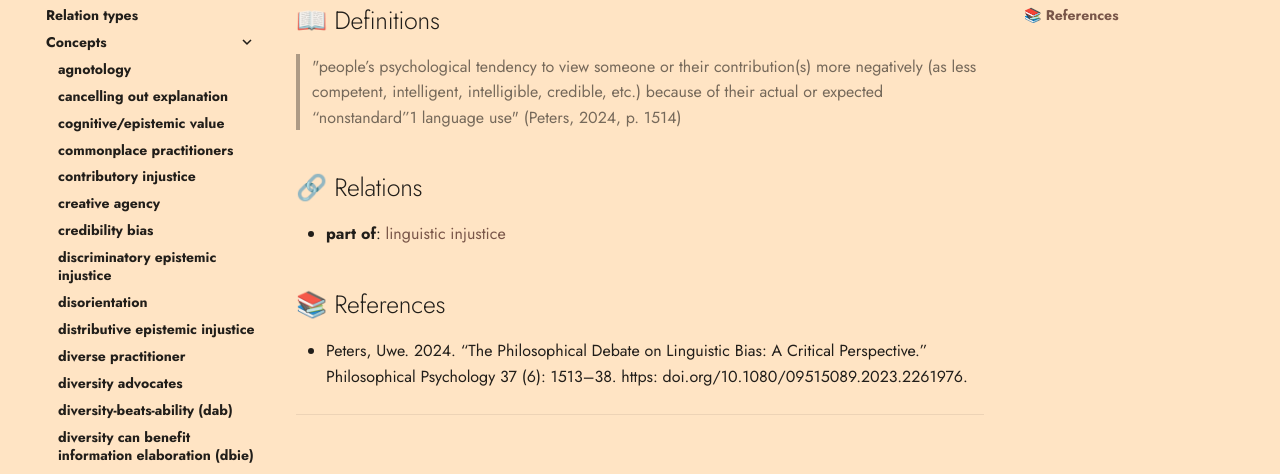
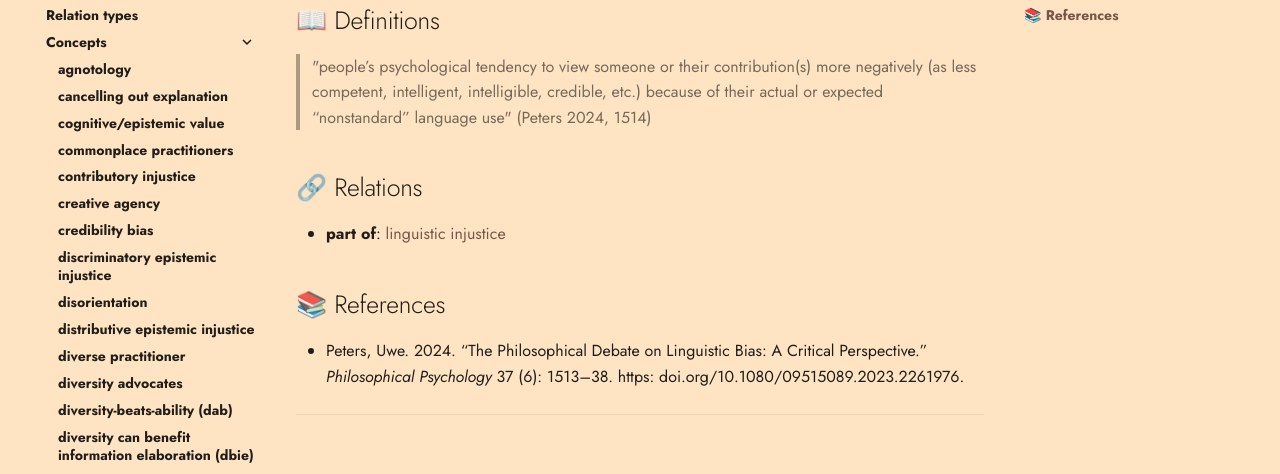
Before and after one commit to conceptcartography/conceptcartography, an MkDocs documentation site: the page built from docs/concepts/linguistic-bias.md, in a window 1280 px wide. Shown: the part 177-651 px from the top of the page. Built offline with MkDocs 1.6.1 and Material for MkDocs 9.7.7, drawn with Linux system fonts in a browser that asks for light colours; comment, search, counter and statistics services are not loaded; the version menu is left out.

Commit message:
Update reference format

```diff
--- a/docs/concepts/linguistic-bias.md
+++ b/docs/concepts/linguistic-bias.md
@@ -2,7 +2,7 @@
 
 ## 📖 Definitions
 
-> "people’s psychological tendency to view someone or their contribution(s) more negatively (as less competent, intelligent, intelligible, credible, etc.) because of their actual or expected “nonstandard”1 language use" (Peters, 2024, p. 1514)
+> "people’s psychological tendency to view someone or their contribution(s) more negatively (as less competent, intelligent, intelligible, credible, etc.) because of their actual or expected “nonstandard” language use" (Peters 2024, 1514)
 
 ## 🔗 Relations
 
@@ -10,7 +10,7 @@
 
 ## 📚 References
 
-- Peters, Uwe. 2024. “The Philosophical Debate on Linguistic Bias: A Critical Perspective.” Philosophical Psychology 37 (6): 1513–38. https: doi.org/10.1080/09515089.2023.2261976.
+- Peters, Uwe. 2024. “The Philosophical Debate on Linguistic Bias: A Critical Perspective.” _Philosophical Psychology_ 37 (6): 1513–38. https: doi.org/10.1080/09515089.2023.2261976.
 
 ---
 
```
